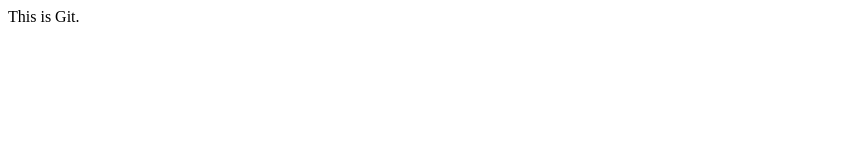
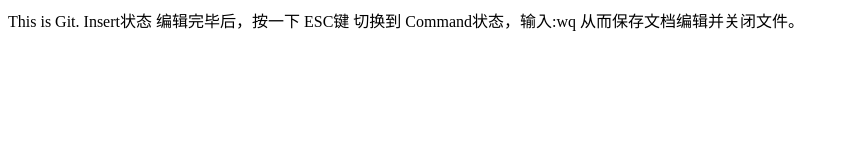
Before and after one commit to Panhaiyan/homework, a plain HTML site: page index.html in a window 1280 px wide. Shown: the whole page, without its empty margins (0-849 px from the left). Drawn offline with Linux system fonts and the light colour scheme.

Commit message:
Second Commit by 紫米.

```diff
--- a/index.html
+++ b/index.html
@@ -6,5 +6,6 @@
 </head>
 <body>
      This is Git.
+     Insert状态 编辑完毕后，按一下 ESC键 切换到 Command状态，输入:wq  从而保存文档编辑并关闭文件。
 </body>
 </html>
```
